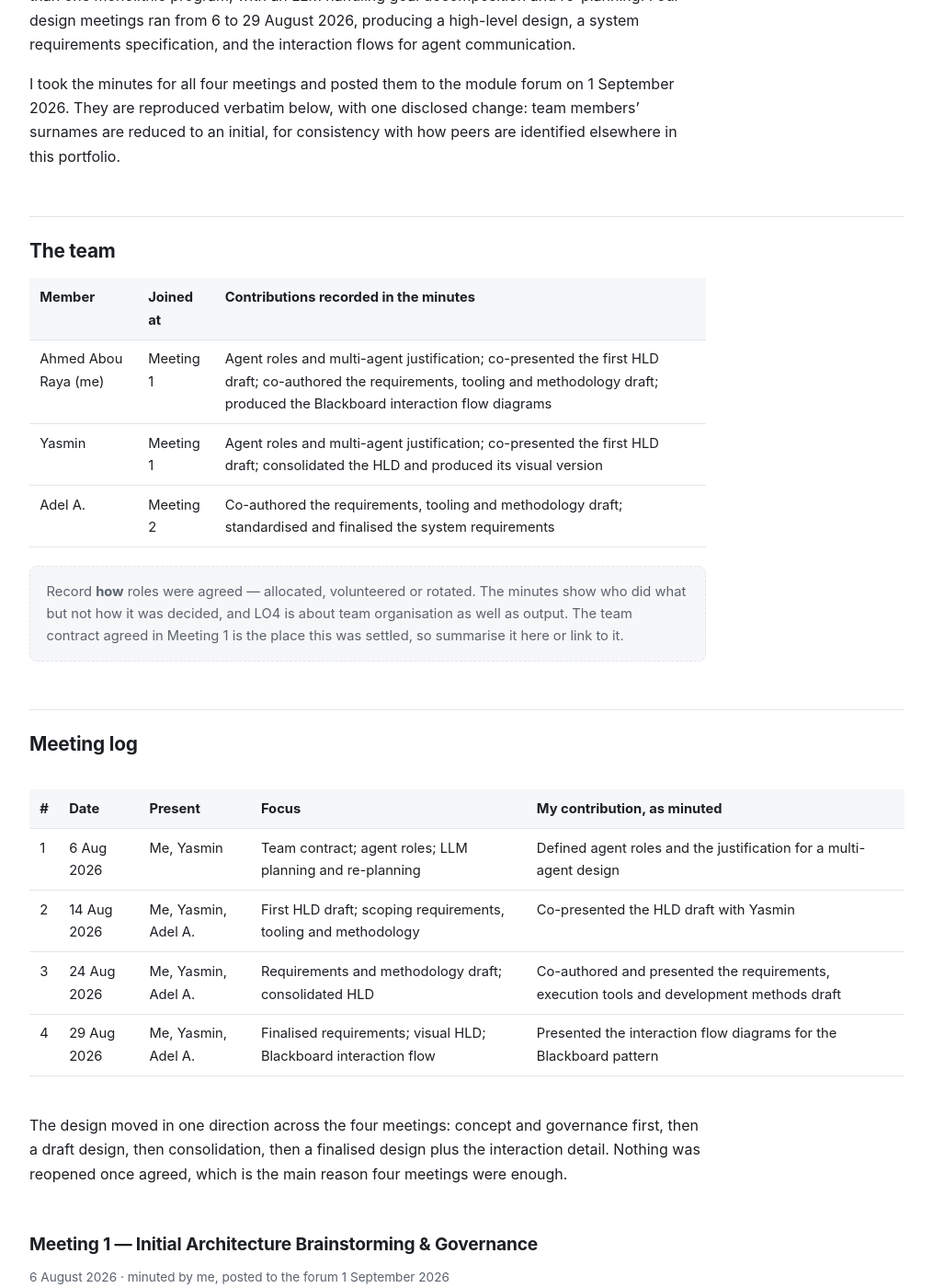
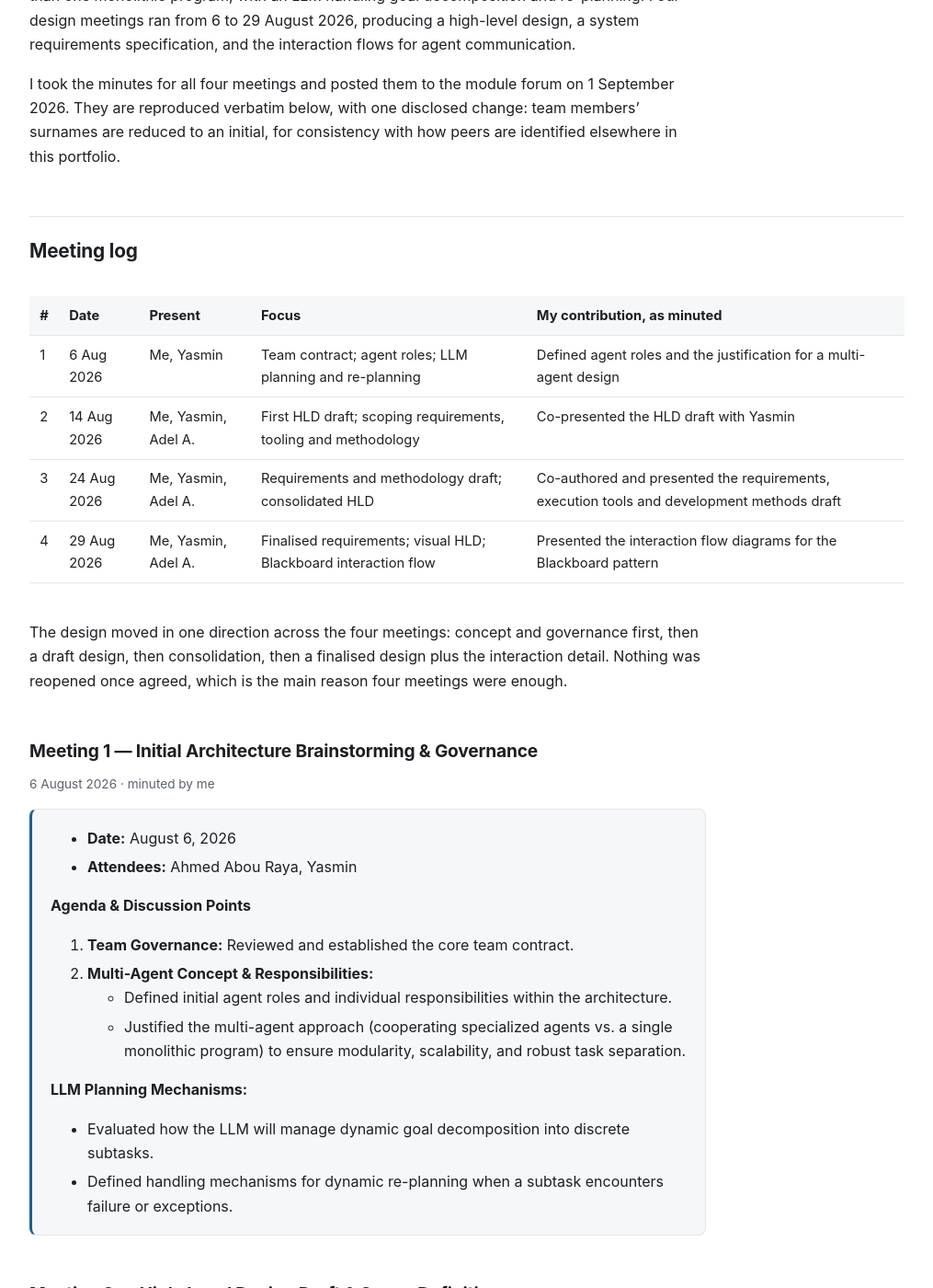
Before and after one commit to aabouraya/msc-ai-portfolio, a Jekyll site: the page built from modules/intelligent-agents/team.md, in a window 1280 px wide and 1400 px high, scrolled down 360 px. Shown: the whole window at 92% size, without its empty margins (132-1147 px from the left). Built offline with Jekyll 4.4.1, drawn with Linux system fonts in a browser that asks for light colours; some of the changed text lies outside the part shown.

Commit message:
team discussion

```diff
--- a/modules/intelligent-agents/team.md
+++ b/modules/intelligent-agents/team.md
@@ -20,21 +20,6 @@ I took the minutes for all four meetings and posted them to the module forum on
 team members' surnames are reduced to an initial, for consistency with how peers
 are identified elsewhere in this portfolio.
 
-## The team
-
-| Member | Joined at | Contributions recorded in the minutes |
-| --- | --- | --- |
-| Ahmed Abou Raya (me) | Meeting 1 | Agent roles and multi-agent justification; co-presented the first HLD draft; co-authored the requirements, tooling and methodology draft; produced the Blackboard interaction flow diagrams |
-| Yasmin | Meeting 1 | Agent roles and multi-agent justification; co-presented the first HLD draft; consolidated the HLD and produced its visual version |
-| Adel A. | Meeting 2 | Co-authored the requirements, tooling and methodology draft; standardised and finalised the system requirements |
-
-<div class="todo" markdown="1">
-Record **how** roles were agreed — allocated, volunteered or rotated. The
-minutes show who did what but not how it was decided, and LO4 is about team
-organisation as well as output. The team contract agreed in Meeting 1 is the
-place this was settled, so summarise it here or link to it.
-</div>
-
 ## Meeting log
 
 <div class="wide" markdown="1">
@@ -55,7 +40,7 @@ the main reason four meetings were enough.
 
 ### Meeting 1 — Initial Architecture Brainstorming &amp; Governance
 
-<p class="post-meta">6 August 2026 · minuted by me, posted to the forum 1 September 2026</p>
+<p class="post-meta">6 August 2026 · minuted by me</p>
 
 <div class="post" markdown="1">
 
@@ -83,7 +68,7 @@ the main reason four meetings were enough.
 
 ### Meeting 2 — High-Level Design Draft &amp; Scope Definition
 
-<p class="post-meta">14 August 2026 · minuted by me, posted to the forum 1 September 2026</p>
+<p class="post-meta">14 August 2026 · minuted by me</p>
 
 <div class="post" markdown="1">
 
@@ -103,7 +88,7 @@ the main reason four meetings were enough.
 
 ### Meeting 3 — Draft Consolidation &amp; Alignment
 
-<p class="post-meta">24 August 2026 · minuted by me, posted to the forum 1 September 2026</p>
+<p class="post-meta">24 August 2026 · minuted by me</p>
 
 <div class="post" markdown="1">
 
@@ -123,7 +108,7 @@ the main reason four meetings were enough.
 
 ### Meeting 4 — Finalize high system design and system requirements
 
-<p class="post-meta">29 August 2026 · minuted by me, posted to the forum 1 September 2026</p>
+<p class="post-meta">29 August 2026 · minuted by me</p>
 
 <div class="post" markdown="1">
 
```
